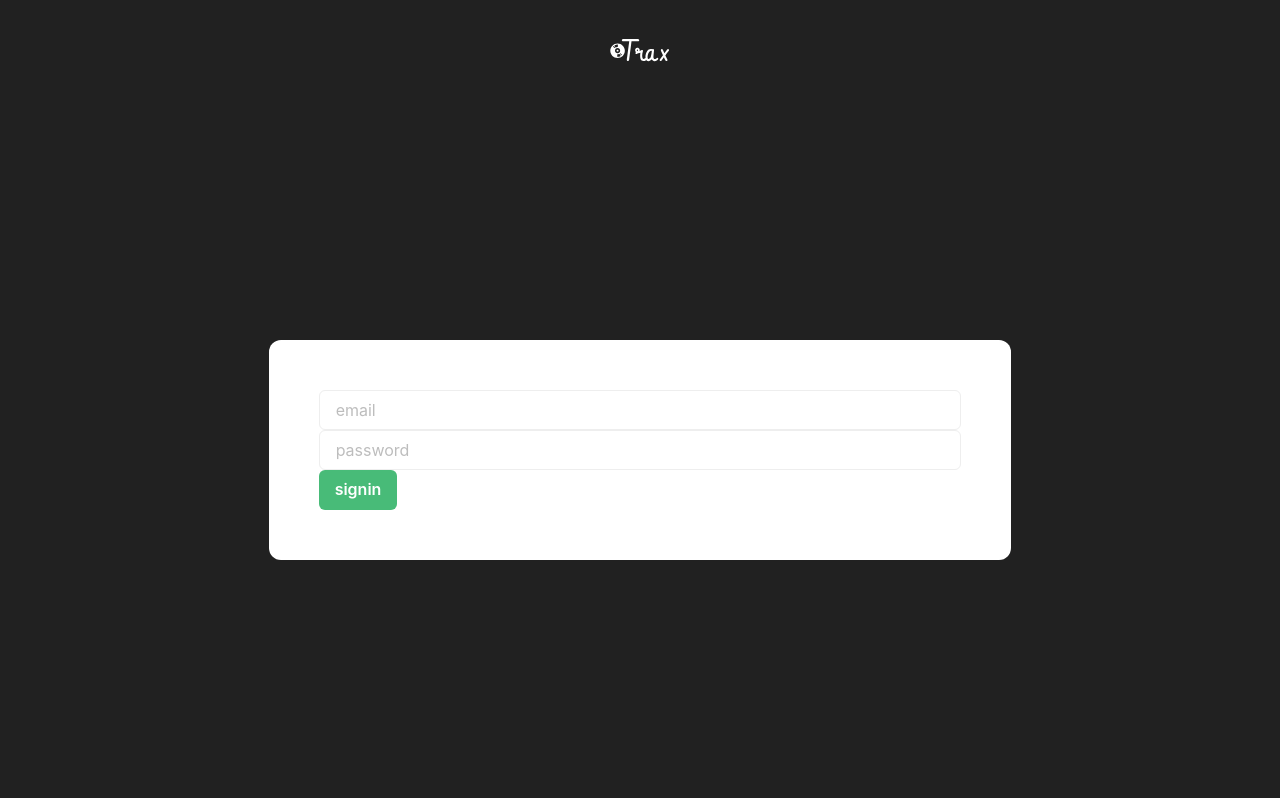
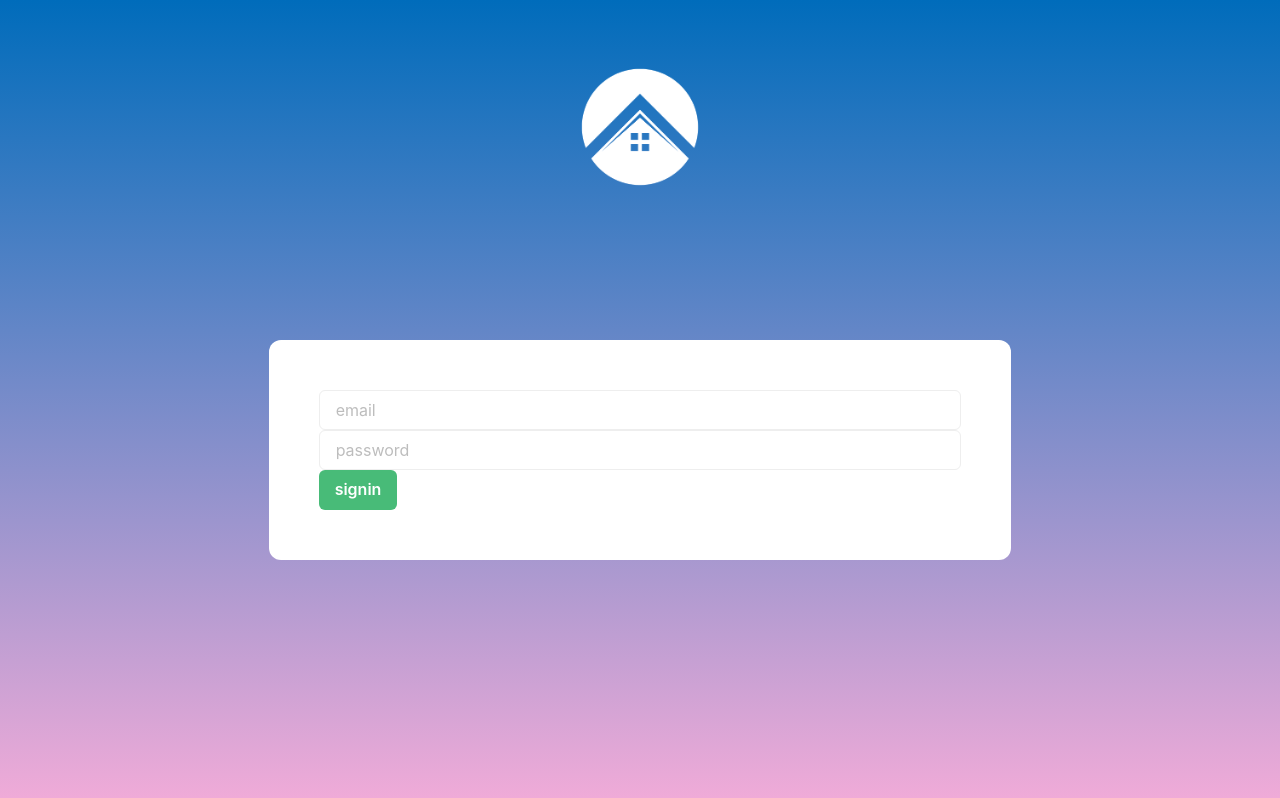
Before and after one commit to Erick-Bravo/partshouse2.0, a Next.js app: page /signin in a window 1280 px wide. Built offline with nearby package versions, Linux system fonts and the light colour scheme.

Commit message:
logo change

```diff
--- a/components/SideBar.tsx
+++ b/components/SideBar.tsx
@@ -11,7 +11,7 @@ import NextImage from "next/image";
 import TopSection from "./sideBarComps/TopSection";
 import NextLink from "next/link";
 import { usePlaylist } from "../lib/hooks";
-//this is used instead of the a tage. a tags use serverside rendering. this is client side.
+//this is used instead of the a tag. a tags use serverside rendering. this is client side.
 
 const playlists = new Array(30).fill(1);
 
@@ -28,9 +28,10 @@ const SideBar = () => {
       paddingX="5px"
       color="gray.400"
     >
+      <Box>TOP OF SIDEBAR</Box>
       <Box paddingY="20px" height="100%">
         <Box width="120px" marginBottom="20px" padding="20px">
-          <NextImage src="/logo.svg" height={60} width={120} />
+          <NextImage src="/logo.png" height={60} width={120} />
         </Box>
 
         <TopSection />
@@ -49,6 +50,7 @@ const SideBar = () => {
               </ListItem>
             ))}
           </List>
+          <Box>BOTTOM OF SIDEBAR</Box>
         </Box>
       </Box>
     </Box>
--- a/components/authForm.tsx
+++ b/components/authForm.tsx
@@ -15,15 +15,17 @@ const AuthForm: FC<{ mode: "signin" | "signup" }> = ({ mode }) => {
     e.preventDefault();
     setIsLoading(true);
 
-    await auth(mode, { email, password })
+    await auth(mode, { email, password });
     setIsLoading(false);
     router.push("/");
   };
 
   return (
-    <Box height="100vh" width="100vw" bg="gray.900">
+    <Box height="100vh" width="100vw" bgGradient="linear(#006CBB, #F0ABD8)">
       <Flex justify="center" align="center" height="100px">
-        <NextImage src="/logo.svg" width={60} height={60} />
+        <Box marginTop={40}>
+          <NextImage src="/logo.png" width={160} height={160} />
+        </Box>
       </Flex>
       <Flex justify="center" align="center" height="calc(100vh - 100px)">
         <Box padding="50px" bg="white" borderRadius="12px">
--- a/prisma/seed.ts
+++ b/prisma/seed.ts
@@ -16,7 +16,6 @@ const run = async () => {
       password: bcrypt.hashSync("password", salt),
     },
   });
-
 };
 
 run()
```
Also changed, not shown: public/logo.png (added), public/logo.svg (deleted).
